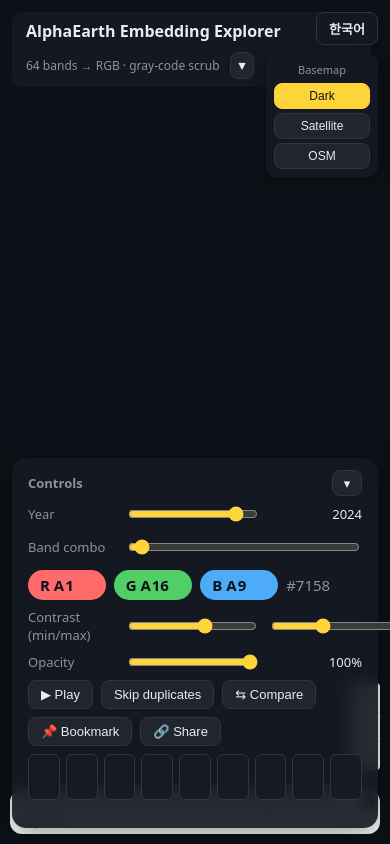
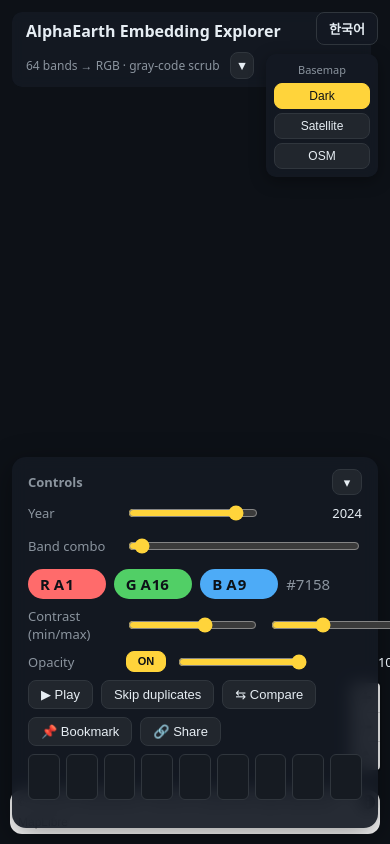
Before and after one commit to ganghyunnnn/AlphaEarth-Viewer, a website built with Vite: page frontend/index.html in a window 390 px wide. Shown: the top 844 px of the page. Built offline with nearby package versions, Linux system fonts and the light colour scheme; no server answers; files whose address does not match are found by name.

Commit message:
feat: AlphaEarth layer ON/OFF toggle (next to opacity) -- hides layer + disables slider when off

```diff
--- a/frontend/index.html
+++ b/frontend/index.html
@@ -85,6 +85,8 @@
 
         <div class="row">
           <label data-i18n="opacity">Opacity</label>
+          <button id="aefToggle" type="button" class="aef-toggle on" aria-pressed="true"
+                  data-i18n-title="aefToggleTitle" title="Toggle AlphaEarth layer">ON</button>
           <input id="opacity" type="range" min="0" max="1" step="0.05" value="1" />
           <output id="opacityOut">100%</output>
         </div>
--- a/frontend/src/compare.js
+++ b/frontend/src/compare.js
@@ -23,6 +23,7 @@ export class CompareController {
     this._renderB = null; // {year, triple, range}
     this._basemapTiles = null; // 현재 베이스맵 타일(맵 B 생성/전환에 사용)
     this._opacity = null; // 현재 AEF 레이어 투명도(맵 B 생성 후 적용)
+    this._visible = null; // 현재 AEF 레이어 on/off(맵 B 생성 후 적용)
     this.onSwipeEnd = null; // (swipe) => void — 드래그 종료 시(상태 저장용)
 
     this._onDown = this._onDown.bind(this);
@@ -96,8 +97,11 @@ export class CompareController {
     if (!this.mapB) return;
     const run = () => {
       applyAef(this.mapB, render);
-      if (this._opacity != null && this.mapB.getLayer("aef")) {
-        this.mapB.setPaintProperty("aef", "raster-opacity", this._opacity);
+      if (this.mapB.getLayer("aef")) {
+        if (this._opacity != null) this.mapB.setPaintProperty("aef", "raster-opacity", this._opacity);
+        if (this._visible != null) {
+          this.mapB.setLayoutProperty("aef", "visibility", this._visible ? "visible" : "none");
+        }
       }
     };
     if (this.mapB.loaded()) run();
@@ -109,6 +113,14 @@ export class CompareController {
     this._opacity = v;
     if (this.mapB && this.mapB.getLayer && this.mapB.getLayer("aef")) {
       this.mapB.setPaintProperty("aef", "raster-opacity", v);
+    }
+  }
+
+  // AEF 레이어 on/off — 맵 B에 적용(아직 없으면 다음 렌더 시 반영).
+  setVisible(on) {
+    this._visible = on;
+    if (this.mapB && this.mapB.getLayer && this.mapB.getLayer("aef")) {
+      this.mapB.setLayoutProperty("aef", "visibility", on ? "visible" : "none");
     }
   }
 
--- a/frontend/src/i18n.js
+++ b/frontend/src/i18n.js
@@ -21,6 +21,7 @@ const DICT = {
     bmDark: "Dark",
     bmSatellite: "Satellite",
     opacity: "Opacity",
+    aefToggleTitle: "Toggle AlphaEarth layer on/off",
     play: "▶ Play",
     pause: "⏸ Pause",
     playTitle: "Auto morph",
@@ -51,6 +52,7 @@ const DICT = {
     bmDark: "다크",
     bmSatellite: "위성",
     opacity: "투명도",
+    aefToggleTitle: "AlphaEarth 레이어 켜기/끄기",
     play: "▶ 재생",
     pause: "⏸ 정지",
     playTitle: "자동 모핑",
--- a/frontend/src/main.js
+++ b/frontend/src/main.js
@@ -233,6 +233,7 @@ viewer.whenReady(() => {
   scrub.init(state.scrub); // triple 확정 → onChange → viewer.setRender → 모자이크 소스 생성
   setBasemap(currentBasemap); // 저장된 베이스맵 복원(다크 외일 때 base 타일 교체)
   setOpacity(currentOpacity, false); // 저장된 투명도 적용(레이어 생성 후)
+  setAefOn(aefOn, false); // 저장된 레이어 on/off 적용
   if (state.compare) setCompare(true); // permalink 복원
 });
 
@@ -302,6 +303,28 @@ $("opacityOut").textContent = Math.round(currentOpacity * 100) + "%";
 $("opacity").addEventListener("input", () => setOpacity(Number($("opacity").value), false));
 $("opacity").addEventListener("change", () => setOpacity(Number($("opacity").value), true));
 
+// --- AlphaEarth 레이어 on/off — 끄면 레이어 숨김(타일 요청도 중단) -------
+let aefOn = localStorage.getItem("aef_on");
+aefOn = aefOn === null ? true : aefOn === "1";
+function setAefOn(on, commit) {
+  aefOn = on;
+  viewer.setVisible(on);
+  compare.setVisible(on);
+  const btn = $("aefToggle");
+  btn.classList.toggle("on", on);
+  btn.setAttribute("aria-pressed", String(on));
+  btn.textContent = on ? "ON" : "OFF";
+  $("opacity").disabled = !on; // 꺼진 상태에선 투명도 슬라이더 비활성
+  if (commit) {
+    try {
+      localStorage.setItem("aef_on", on ? "1" : "0");
+    } catch {
+      /* private mode 등 — 무시 */
+    }
+  }
+}
+$("aefToggle").addEventListener("click", () => setAefOn(!aefOn, true));
+
 function flash(btn, text) {
   const old = btn.textContent;
   btn.textContent = text;
--- a/frontend/src/styles.css
+++ b/frontend/src/styles.css
@@ -112,6 +112,17 @@ body.compare-on .mapbadge { display: block; }
   font: inherit; text-align: right; font-variant-numeric: tabular-nums; cursor: text;
 }
 .rnum:focus { outline: none; color: var(--accent); -webkit-text-fill-color: var(--accent); }
+
+/* AlphaEarth 레이어 on/off 토글(투명도 옆) */
+.aef-toggle {
+  flex: none; background: #21262d; color: var(--fg);
+  border: 1px solid #30363d; border-radius: 8px;
+  padding: 4px 9px; cursor: pointer; font-size: 11px; font-weight: 700; line-height: 1;
+  min-width: 40px; text-align: center;
+}
+.aef-toggle:hover { border-color: var(--accent); }
+.aef-toggle.on { background: var(--accent); color: #0d1117; border-color: var(--accent); }
+#opacity:disabled { opacity: .4; cursor: not-allowed; }
 .rnum::-webkit-outer-spin-button,
 .rnum::-webkit-inner-spin-button { -webkit-appearance: none; margin: 0; }
 .rnum { -moz-appearance: textfield; appearance: textfield; }
--- a/frontend/src/viewer.js
+++ b/frontend/src/viewer.js
@@ -46,9 +46,12 @@ export class Viewer {
 
   _apply() {
     applyAef(this.map, { year: this.year, triple: this.triple, range: this.range });
-    // 레이어 재적용(setTiles)은 paint 속성을 유지하지만, 최초 생성 직후엔 명시 적용 필요.
-    if (this._opacity != null && this.map.getLayer("aef")) {
-      this.map.setPaintProperty("aef", "raster-opacity", this._opacity);
+    // 레이어 재적용(setTiles)은 속성을 유지하지만, 최초 생성 직후엔 명시 적용 필요.
+    if (this.map.getLayer("aef")) {
+      if (this._opacity != null) this.map.setPaintProperty("aef", "raster-opacity", this._opacity);
+      if (this._visible != null) {
+        this.map.setLayoutProperty("aef", "visibility", this._visible ? "visible" : "none");
+      }
     }
   }
 
@@ -78,4 +81,12 @@ export class Viewer {
       this.map.setPaintProperty("aef", "raster-opacity", v);
     }
   }
+
+  // AlphaEarth 레이어 on/off — visibility(none이면 타일 요청도 중단).
+  setVisible(on) {
+    this._visible = on;
+    if (this.map.getLayer && this.map.getLayer("aef")) {
+      this.map.setLayoutProperty("aef", "visibility", on ? "visible" : "none");
+    }
+  }
 }
```
Also changed, not shown: README.ko.md (+1 -1 lines), README.md.
